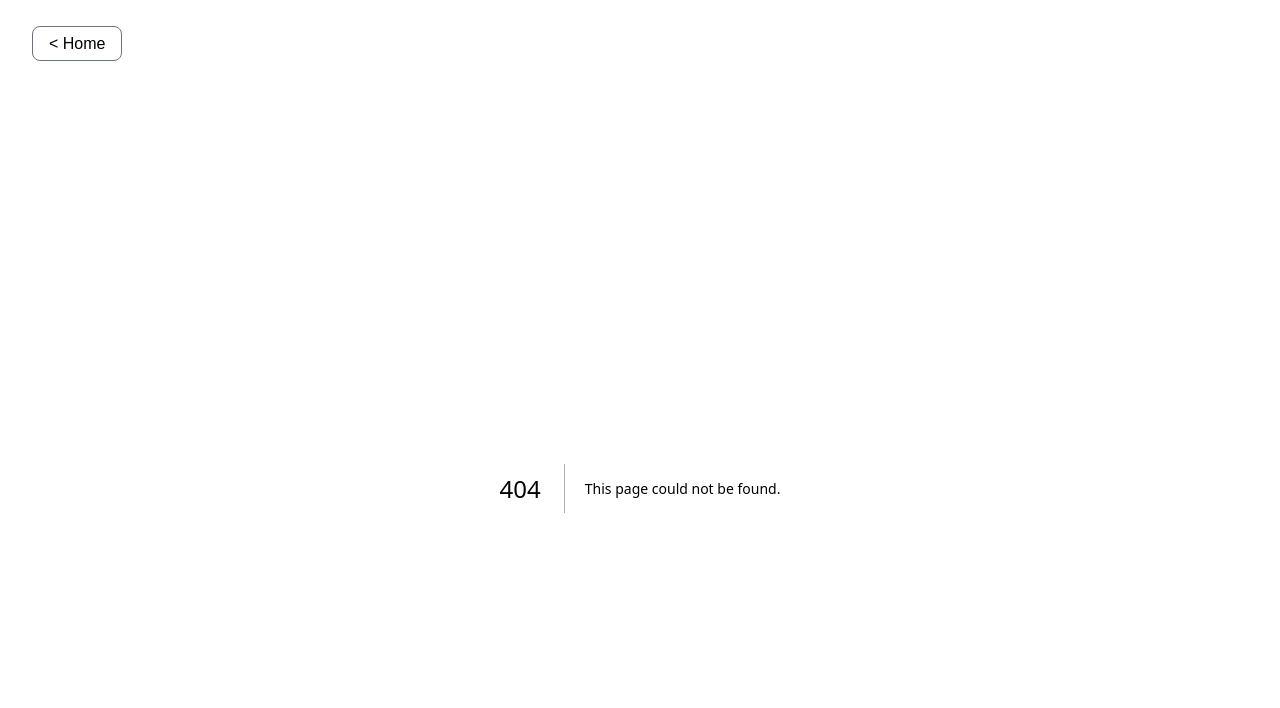
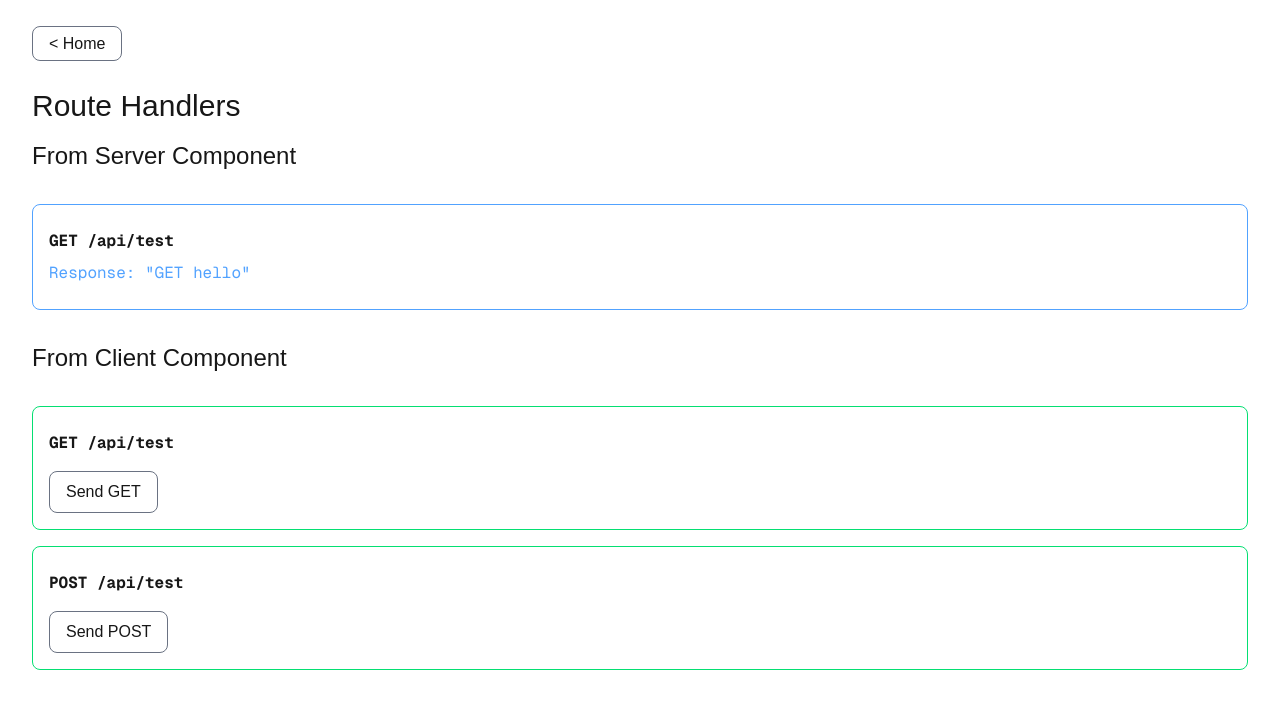
Before and after one commit to olafchuszno/next-digest, a Next.js app: page /route-handlers in a window 1280 px wide. Before the commit this address had no page. Shown: the top 708 px of the page. Built offline with nearby package versions, Linux system fonts and the light colour scheme.

Commit message:
feat: Add route handlers client/server examples

```diff
--- /dev/null
+++ b/app/api/test/route.ts
@@ -0,0 +1,13 @@
+import { wait } from '@/lib';
+
+export const GET = async () => {
+  await wait(1000);
+
+  return Response.json('GET hello');
+};
+
+export const POST = async () => {
+  await wait(1000);
+
+  return Response.json('POST hello');
+};
--- a/app/page.tsx
+++ b/app/page.tsx
@@ -8,6 +8,7 @@ const PAGES = [
   { href: '/post', label: 'Posts' },
   { href: '/server-navigation/one', label: 'Server Navigation (page One)' },
   { href: '/client-navigation/one', label: 'Client Navigation (page One)' },
+  { href: '/route-handlers', label: 'Route Handlers (GET/POST)' },
   { href: '/hydration-error', label: 'Hydration Error' },
   { href: '/solved-hydration-error', label: 'Solved hydration Error' },
 ];
--- /dev/null
+++ b/app/route-handlers/ClientExamples.tsx
@@ -0,0 +1,12 @@
+import { GetExample } from './GetExample';
+import { PostExample } from './PostExample';
+
+export const ClientExamples = () => {
+  return (
+    <div className="flex flex-col gap-4">
+      <h2>From Client Component</h2>
+      <GetExample />
+      <PostExample />
+    </div>
+  );
+};
--- /dev/null
+++ b/app/route-handlers/GetExample.tsx
@@ -0,0 +1,21 @@
+'use client';
+
+import { useState } from 'react';
+
+export const GetExample = () => {
+  const [result, setResult] = useState<string | null>(null);
+
+  const handleGet = async () => {
+    const res = await fetch('/api/test');
+    const data = await res.json();
+    setResult(JSON.stringify(data));
+  };
+
+  return (
+    <div className="client-border">
+      <p className="font-mono font-bold">GET /api/test</p>
+      <button className="bordered mt-2" onClick={handleGet}>Send GET</button>
+      {result && <p className="mt-2 font-mono client-text">Response: {result}</p>}
+    </div>
+  );
+};
--- /dev/null
+++ b/app/route-handlers/PostExample.tsx
@@ -0,0 +1,21 @@
+'use client';
+
+import { useState } from 'react';
+
+export const PostExample = () => {
+  const [result, setResult] = useState<string | null>(null);
+
+  const handlePost = async () => {
+    const res = await fetch('/api/test', { method: 'POST' });
+    const data = await res.json();
+    setResult(JSON.stringify(data));
+  };
+
+  return (
+    <div className="client-border">
+      <p className="font-mono font-bold">POST /api/test</p>
+      <button className="bordered mt-2" onClick={handlePost}>Send POST</button>
+      {result && <p className="mt-2 font-mono client-text">Response: {result}</p>}
+    </div>
+  );
+};
--- /dev/null
+++ b/app/route-handlers/page.tsx
@@ -0,0 +1,24 @@
+import { ClientExamples } from './ClientExamples';
+
+export default async function Page() {
+  const res = await fetch('http://localhost:3000/api/test');
+  const data = await res.json();
+
+  return (
+    <main>
+      <h1>Route Handlers</h1>
+
+      <div className="flex flex-col gap-8">
+        <div className="flex flex-col gap-4">
+          <h2>From Server Component</h2>
+          <div className="server-border">
+            <p className="font-mono font-bold">GET /api/test</p>
+            <p className="mt-2 font-mono server-text">Response: {JSON.stringify(data)}</p>
+          </div>
+        </div>
+
+        <ClientExamples />
+      </div>
+    </main>
+  );
+}
```
